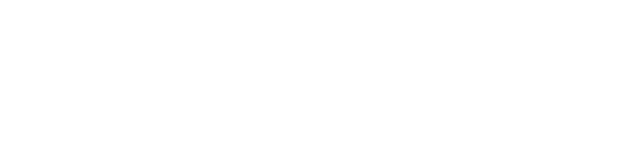
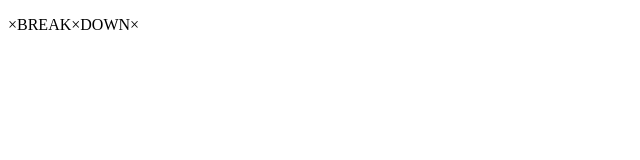
Before and after one commit to miguelcarmona23/dev-tools, a plain HTML site: page index.html in a window 1280 px wide. Shown: the whole page, without its empty margins (0-640 px from the left). Drawn offline with Linux system fonts and the light colour scheme.

Commit message:
Added onclick makeGreen

```diff
--- a/index.html
+++ b/index.html
@@ -11,6 +11,7 @@
 </head>
 
 <body>
+    <p onclick="makeGreen()">×BREAK×DOWN×</p>
 
 </body>
 <!--Javascript-->
```
